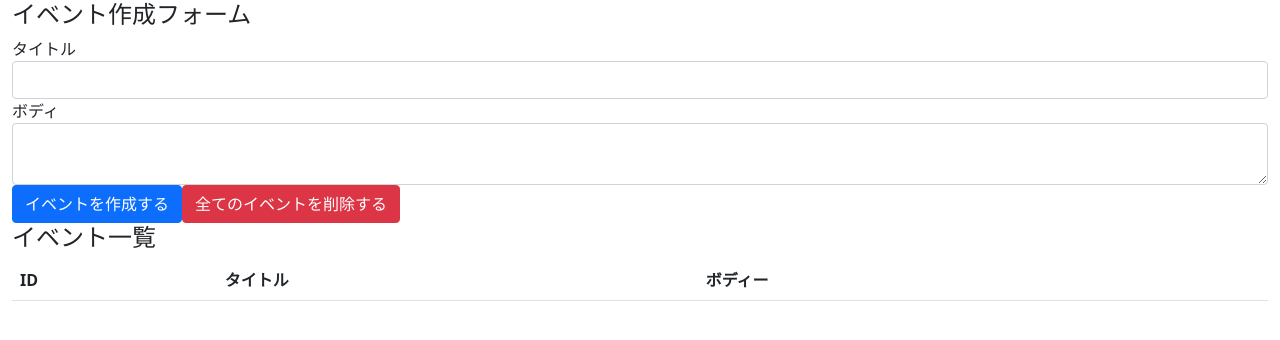
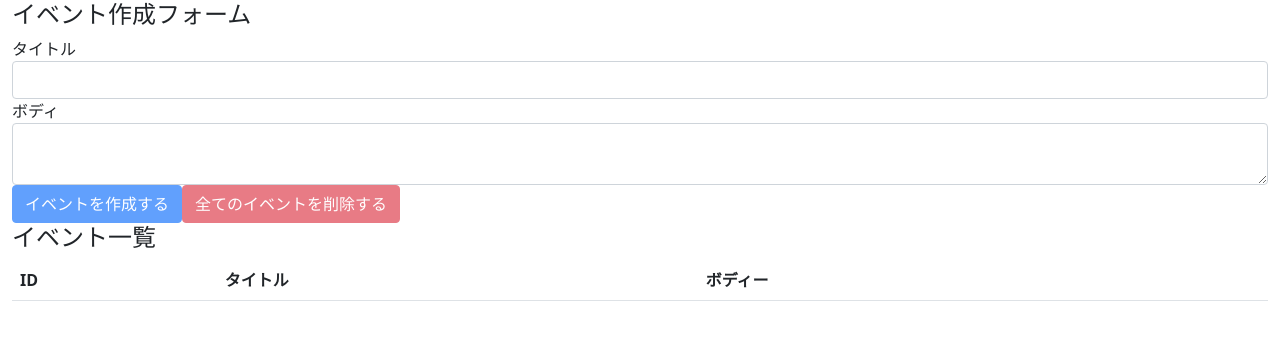
Before and after one commit to hossy-material/hooks-redux, a React (Create React App) app: page / in a window 1280 px wide. Shown: the top 340 px of the page. Built offline with nearby package versions, Linux system fonts and the light colour scheme.

Commit message:
add all events

```diff
--- a/src/components/App.tsx
+++ b/src/components/App.tsx
@@ -1,6 +1,7 @@
 import React, { useReducer, useState } from 'react';
+import 'bootstrap/dist/css/bootstrap.min.css'
+
 import reducer from '../reducers';
-import 'bootstrap/dist/css/bootstrap.min.css'
 import { Event } from './Event'
 
 const App: React.VFC = () => {
@@ -15,6 +16,12 @@
     setBody('')
   }
 
+  const deleteAllEvents = (e: React.MouseEvent) => {
+    e.preventDefault()
+    const result = window.confirm('全てのイベントを本当に削除してもよろしいですか？')
+    result && dispatch({type: 'DELETE_ALL_EVENTS'})
+  }
+
   const handleInputChange = (e: React.ChangeEvent<HTMLInputElement>) => {
     setTitle(e.target.value)
   }
@@ -23,7 +30,9 @@
     setBody(e.target.value)
   }
 
-  console.log({state})
+  const unCreatable = title === '' || body === ''
+
+  const canDelete = state.length === 0
 
   return (
     <div className='container-fluid'>
@@ -39,8 +48,8 @@
           <textarea className='form-control' id='formEventBody' value={body} onChange={handleTextAreaChange}/>
         </div>
 
-        <button className='btn btn-primary' onClick={addEvent}>イベントを作成する</button>
-        <button className='btn btn-danger'>全てのイベントを削除する</button>
+        <button className='btn btn-primary' onClick={addEvent} disabled={unCreatable}>イベントを作成する</button>
+        <button className='btn btn-danger' onClick={deleteAllEvents} disabled={canDelete}>全てのイベントを削除する</button>
       </form>
 
       <h4>イベント一覧</h4>
--- a/src/components/Event.tsx
+++ b/src/components/Event.tsx
@@ -8,7 +8,8 @@
 
 export const Event: React.VFC<OwnProps> = ({ event, dispatch }) => {
   const handleDeleteClick = (event: EventType) => () => {
-    dispatch({type: 'DELETE_EVENT', ...event})
+    const result = window.confirm(`イベント(id=${event.id})を削除してもよろしいですか？`)
+    result && dispatch({type: 'DELETE_EVENT', ...event})
   }
 
   return (
--- a/src/reducers/index.ts
+++ b/src/reducers/index.ts
@@ -3,8 +3,8 @@
 export type Action = {
   type : ActionType
   id?: number
-  title: string
-  body: string
+  title?: string
+  body?: string
 }
 
 export type EventType = Omit<Action, 'type'>
@@ -21,6 +21,7 @@
     case 'DELETE_EVENT':
       return state.filter(event => event.id !== action.id)
     case 'DELETE_ALL_EVENTS':
+      return []
     default:
       return state
   }
```
